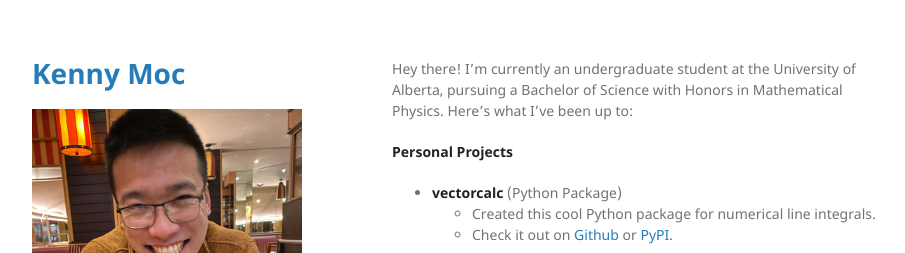
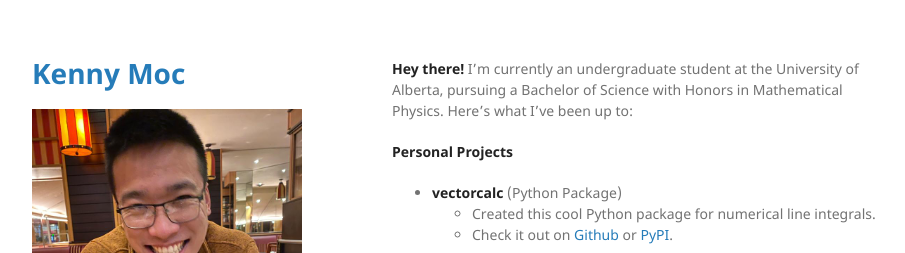
Before and after one commit to rubbermonkeyz/rubbermonkeyz.github.io, a Jekyll site: the page built from index.md, in a window 1280 px wide. Shown: the top 253 px of the page, without its empty margins (178-1083 px from the left). Built offline with Jekyll 4.4.1, drawn with Linux system fonts in a browser that asks for light colours.

```diff
--- a/index.md
+++ b/index.md
@@ -2,7 +2,7 @@
 layout: default
 ---
 
-Hey there! I'm currently an undergraduate student at the University of Alberta, pursuing a Bachelor of Science with Honors in Mathematical Physics. Here's what I've been up to:
+**Hey there!** I'm currently an undergraduate student at the University of Alberta, pursuing a Bachelor of Science with Honors in Mathematical Physics. Here's what I've been up to:
 
 **Personal Projects**
 - **vectorcalc** (Python Package)
```
